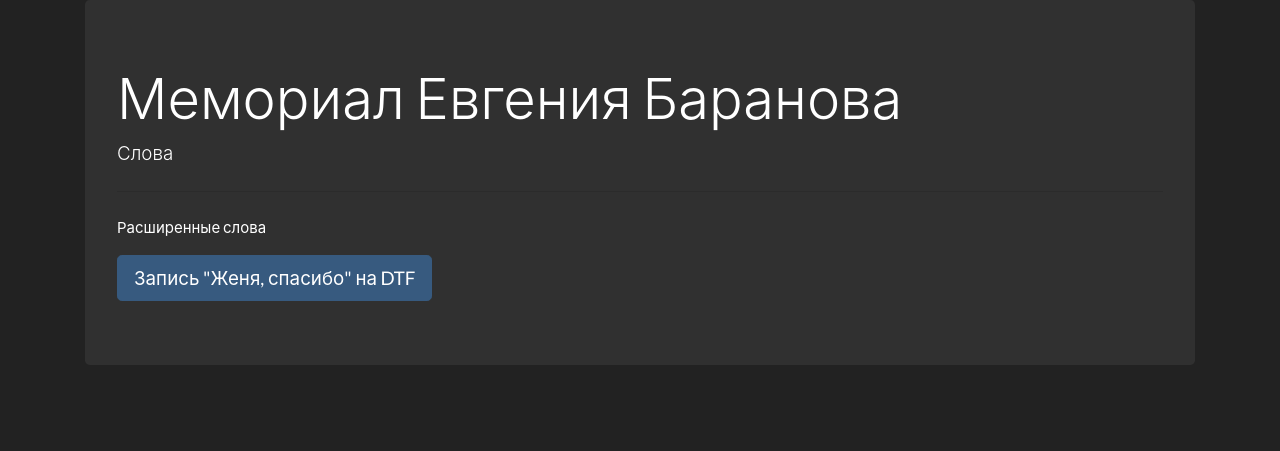
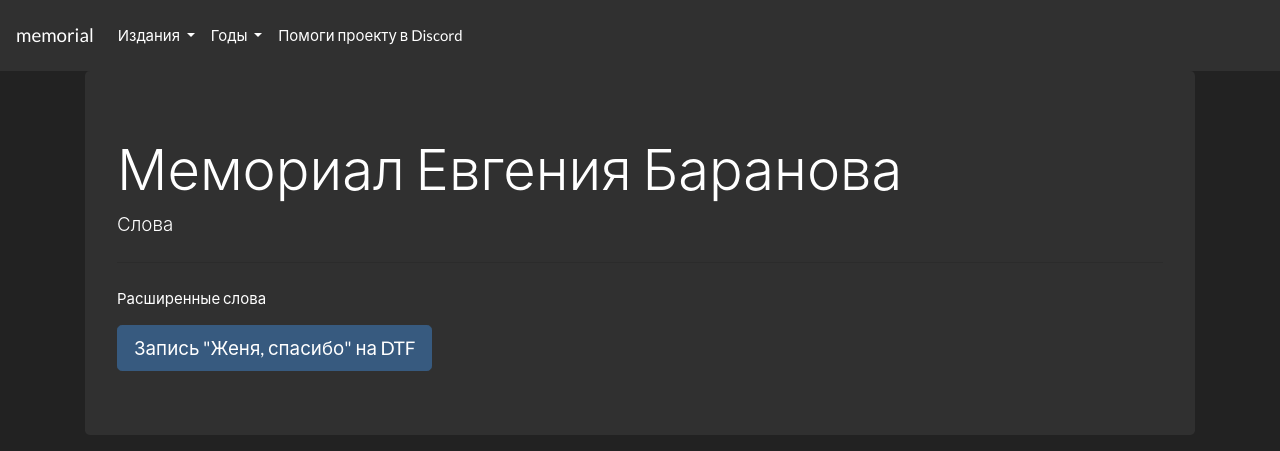
Before and after one commit to nev3rfail/baranov-memorial, a plain HTML site: page index.html in a window 1280 px wide. Shown: the top 451 px of the page. Drawn offline with nearby package versions, Linux system fonts and the light colour scheme.

Commit message:
added navbar

```diff
--- a/index.html
+++ b/index.html
@@ -56,6 +56,43 @@
         </style>
     </head>
     <body>
+        <nav class="navbar navbar-expand-lg navbar-light bg-dark">
+            <a class="navbar-brand" href="#">memorial</a>
+            <button class="navbar-toggler" type="button" data-toggle="collapse" data-target="#navbarSupportedContent" aria-controls="navbarSupportedContent" aria-expanded="false" aria-label="Toggle navigation">
+                <span class="navbar-toggler-icon"></span>
+            </button>
+
+            <div class="collapse navbar-collapse" id="navbarSupportedContent">
+                <ul class="navbar-nav mr-auto">
+                    <li class="nav-item dropdown">
+                        <a class="nav-link dropdown-toggle" href="#" id="navbarDropdown1" role="button" data-toggle="dropdown" aria-haspopup="true" aria-expanded="false">
+                            Издания
+                        </a>
+                        <div class="dropdown-menu" id="filters_where" aria-labelledby="navbarDropdown1">
+                            <div class="dropdown-divider"></div>
+                            <a class="dropdown-item" id="unfilter_where" href="#">Показать все</a>
+                        </div>
+                    </li>
+                    <li class="nav-item dropdown">
+                        <a class="nav-link dropdown-toggle" href="#" id="navbarDropdown2" role="button" data-toggle="dropdown" aria-haspopup="true" aria-expanded="false">
+                            Годы
+                        </a>
+                        <div class="dropdown-menu" id="filters_year" aria-labelledby="navbarDropdown2">
+                            <div class="dropdown-divider"></div>
+                            <a class="dropdown-item" id="unfilter_year" href="#">Показать все</a>
+                        </div>
+                    </li>
+                    <li class="nav-item">
+                        <a class="nav-link" href="https://discord.gg/zDxKb44">Помоги проекту в Discord</a>
+                    </li>
+
+                </ul>
+                <!--form class="form-inline my-2 my-lg-0">
+                    <input class="form-control mr-sm-2" type="search" placeholder="Search" aria-label="Search">
+                    <button class="btn btn-outline-success my-2 my-sm-0" type="submit">Search</button>
+                </form-->
+            </div>
+        </nav>
         <div class="container">
             <div class="jumbotron">
                 <h1 class="display-4">Мемориал Евгения Баранова</h1>
```
